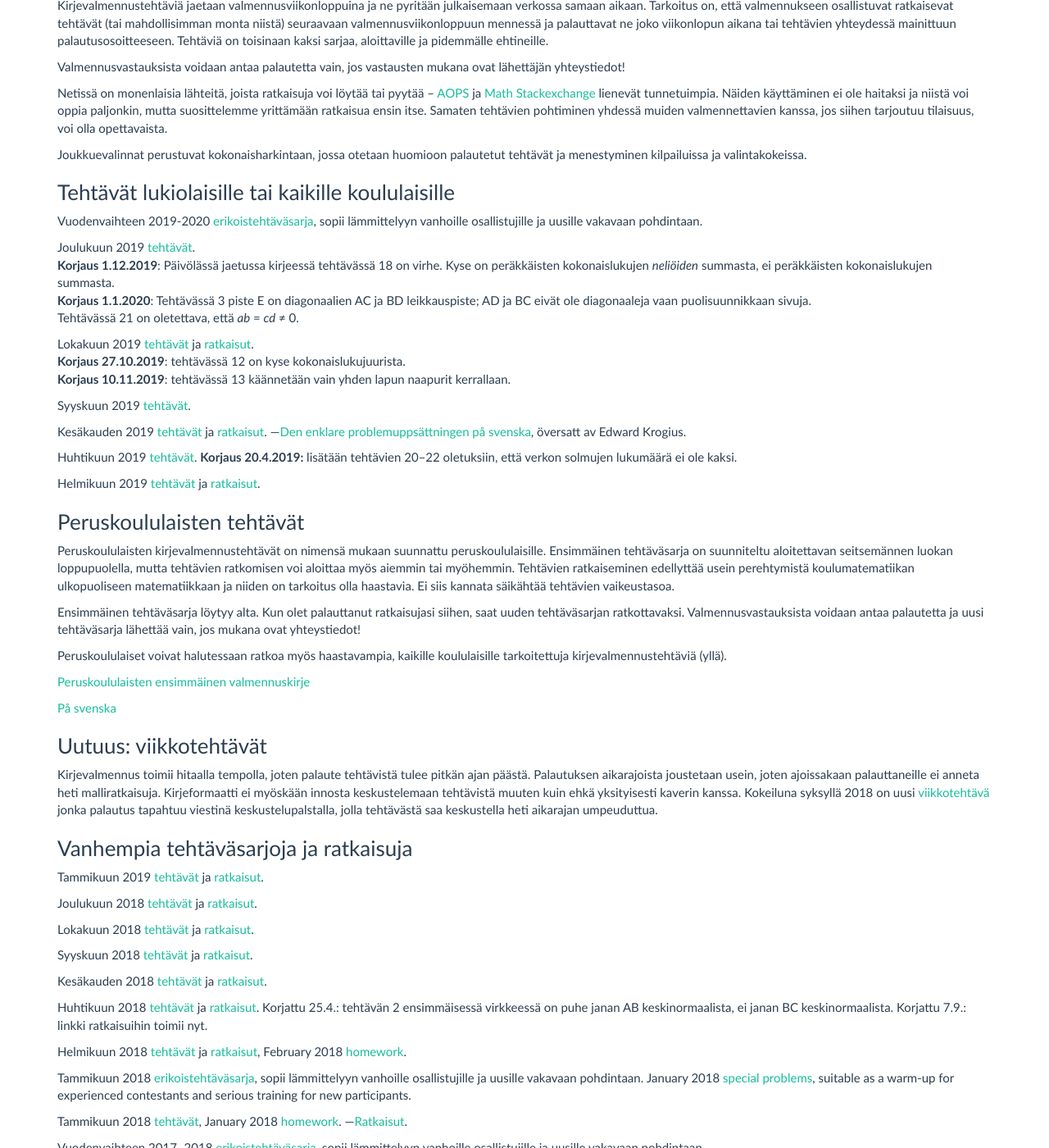
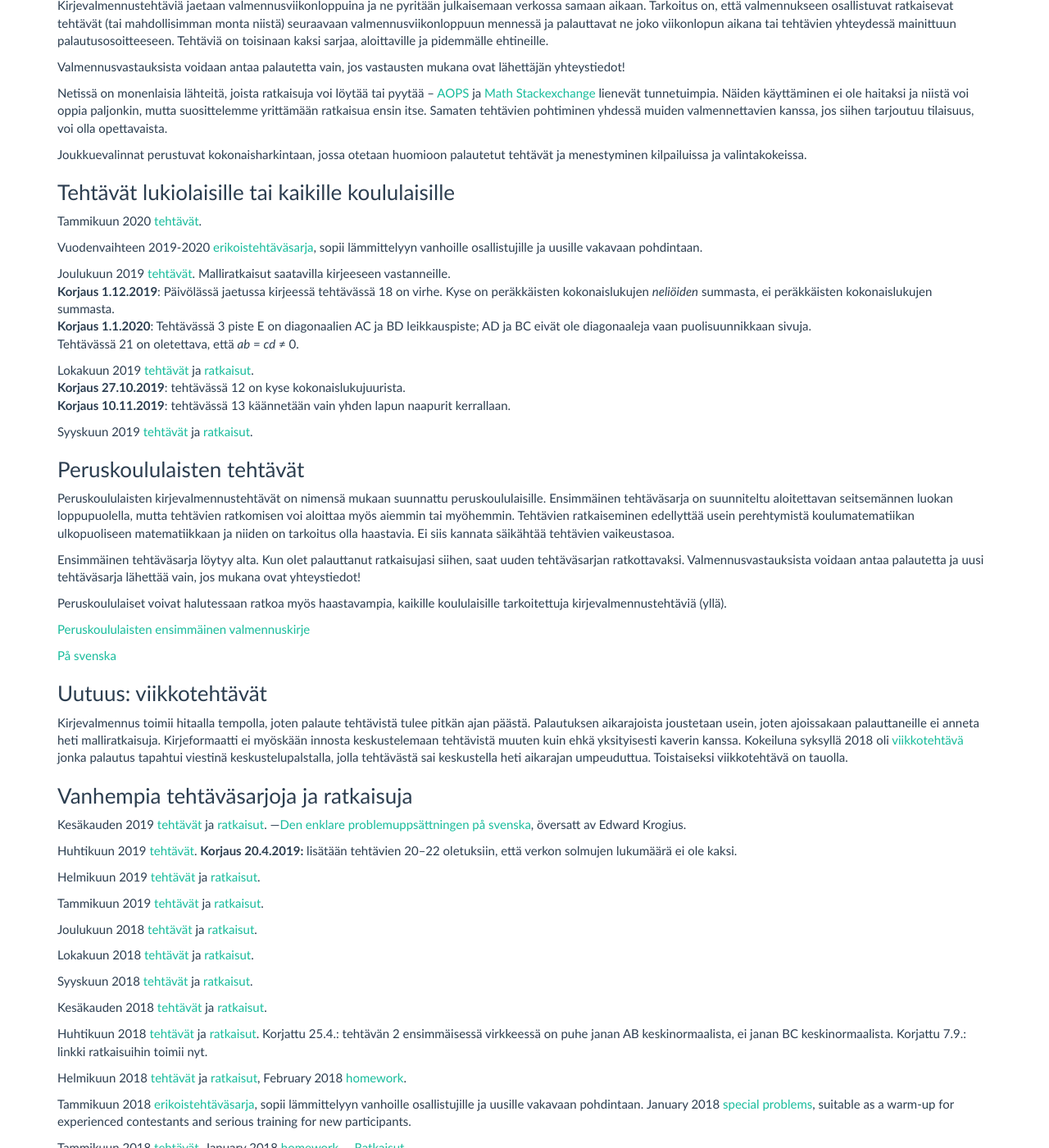
Before and after one commit to matematiikkakilpailut/matematiikkakilpailut.github.io, a Jekyll site: the page built from valmennus/index.md, in a window 1280 px wide and 1400 px high, scrolled down 413 px. Shown: the whole window at 82% size. Built offline with Jekyll 4.4.1, drawn with Linux system fonts in a browser that asks for light colours.

Commit message:
Uudet tehtävät ja syyskuun ratkaisut

```diff
--- a/valmennus/index.md
+++ b/valmennus/index.md
@@ -38,9 +38,12 @@ valintakokeissa.
 
 ### Tehtävät lukiolaisille tai kaikille koululaisille
 
+Tammikuun 2020 [tehtävät](2020/kirje_2020_01.pdf).
+
 Vuodenvaihteen 2019-2020 [erikoistehtäväsarja](2019/kirje2019-2020.pdf), sopii lämmittelyyn vanhoille osallistujille ja uusille vakavaan pohdintaan.
 
-Joulukuun 2019 [tehtävät](2019/kirje_2019_12.pdf).<br>
+Joulukuun 2019 [tehtävät](2019/kirje_2019_12.pdf).
+Malliratkaisut saatavilla kirjeeseen vastanneille.<br>
 **Korjaus 1.12.2019**: Päivölässä jaetussa kirjeessä tehtävässä 18 on virhe.
 Kyse on peräkkäisten kokonaislukujen _neliöiden_ summasta, ei peräkkäisten kokonaislukujen summasta.<br>
 **Korjaus 1.1.2020**: Tehtävässä 3 piste E on diagonaalien AC ja BD leikkauspiste;
@@ -83,11 +76,23 @@ Kirjevalmennus toimii hitaalla tempolla, joten palaute tehtävistä tulee pitkä
 Palautuksen aikarajoista joustetaan usein, joten ajoissakaan palauttaneille ei anneta
 heti malliratkaisuja. Kirjeformaatti ei myöskään innosta keskustelemaan tehtävistä muuten
 kuin ehkä yksityisesti kaverin kanssa.
-Kokeiluna syksyllä 2018 on uusi [viikkotehtävä](https://keskustelu.matematiikkakilpailut.fi/c/viikkotehtavat)
-jonka palautus tapahtuu viestinä keskustelupalstalla, jolla tehtävästä saa keskustella
+Kokeiluna syksyllä 2018 oli [viikkotehtävä](https://keskustelu.matematiikkakilpailut.fi/c/viikkotehtavat)
+jonka palautus tapahtui viestinä keskustelupalstalla, jolla tehtävästä sai keskustella
 heti aikarajan umpeuduttua.
+Toistaiseksi viikkotehtävä on tauolla.
 
 ### Vanhempia tehtäväsarjoja ja ratkaisuja
+
+Kesäkauden 2019 [tehtävät](2019/kirje_2019_05.pdf) ja [ratkaisut](2019/ratk_2019_05.pdf).
+&mdash;<span lang="sv">[Den enklare problemuppsättningen på svenska](https://matteverkstaden.wordpress.com/2019/06/15/sommarutmaning/),
+översatt av Edward Krogius.</span>
+
+Huhtikuun 2019 [tehtävät](2019/kirje_2019_04.pdf).
+**Korjaus 20.4.2019:** lisätään tehtävien 20&ndash;22 oletuksiin,
+että verkon solmujen lukumäärä ei ole kaksi.
+
+Helmikuun 2019 [tehtävät](2019/kirje_2019_02.pdf)
+ja [ratkaisut](2019/ratk_2019_02.pdf).
 
 Tammikuun 2019 [tehtävät](2019/kirje_2019_01.pdf) ja [ratkaisut](2019/ratk_2019_01.pdf).
 
```
Also changed, not shown: other parts of valmennus/index.md (+1 -11 lines).
